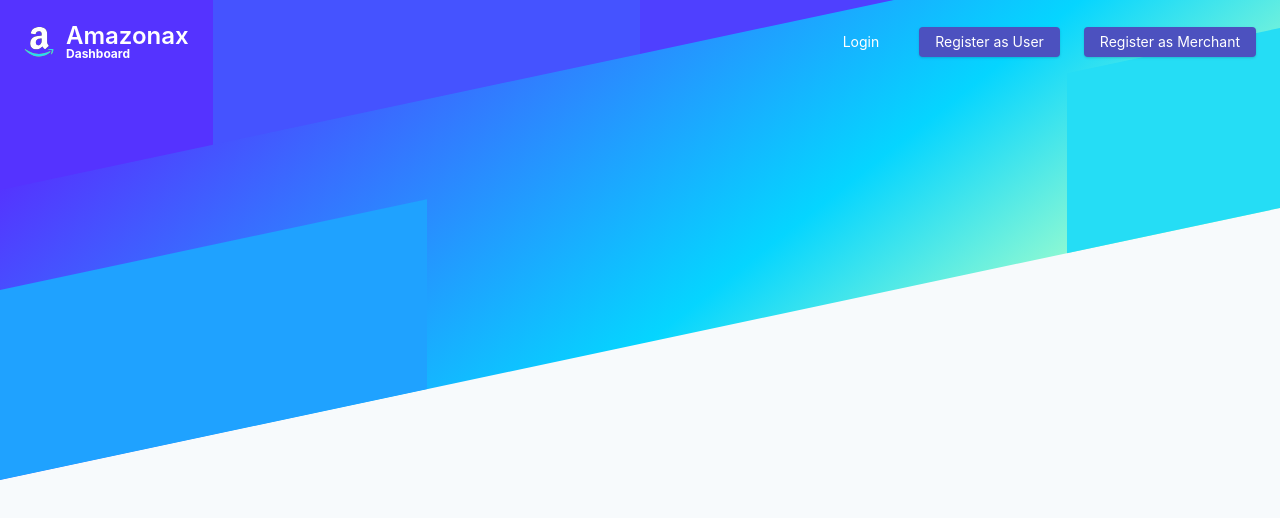
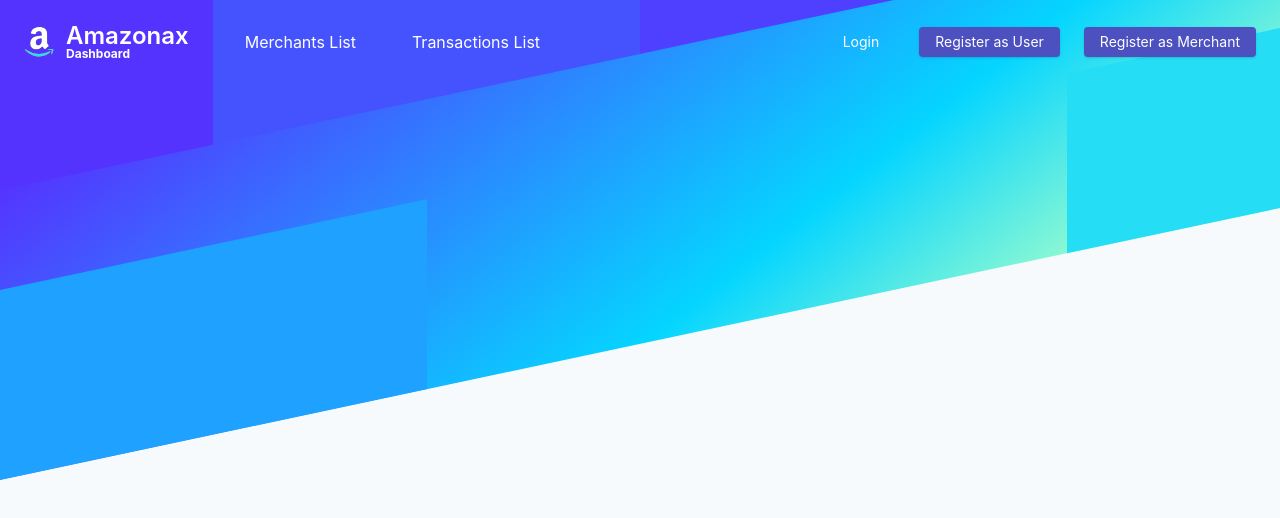
Before and after one commit to thomasgorspro/PA-reactnode, a React (Create React App) app in the folder client/: page / in a window 1280 px wide. Shown: the top 518 px of the page. Built offline with nearby package versions, Linux system fonts and the light colour scheme.

Commit message:
Add transactions dashboard

```diff
--- a/client/src/components/BackOffice/Merchant/index.js
+++ b/client/src/components/BackOffice/Merchant/index.js
@@ -2,7 +2,7 @@ import React, { useState, useEffect } from 'react';
 import useAuth from "../../../hooks/useAuth";
 
 export const Merchant = () => {
-    const [transactions, setTransactions] = useState({});
+    const [transactions, setTransactions] = useState([]);
     const { actions, selectors } = useAuth();
 
     useEffect(() => {
--- a/client/src/components/Header/index.js
+++ b/client/src/components/Header/index.js
@@ -21,8 +21,13 @@ const Header = () => {
                                 <span className="font-semibold text-2xl leading-none">Amazonax</span>
                                 <span className="text-xs font-bold leading-none">Dashboard</span>
                             </div>
-
                         </a>
+                        <div className="flex ml-10 text-md">
+                            <Link to="/admin/merchants-list" className="hover:text-gray-400 inline-block px-4 py-2 leading-none text-white mt-4 lg:mt-0 transition duration-300 mr-6"> Merchants List </Link>
+                        </div>
+                        <div className="flex text-md">
+                            <Link to="/merchant/backoffice" className="hover:text-gray-400 inline-block px-4 py-2 leading-none text-white mt-4 lg:mt-0 transition duration-300 mr-6"> Transactions List </Link>
+                        </div>
                     </div>
 
                     <div className="flex">
```
Also changed, not shown: 1 other file (tests, documents, lock files or other folders).
